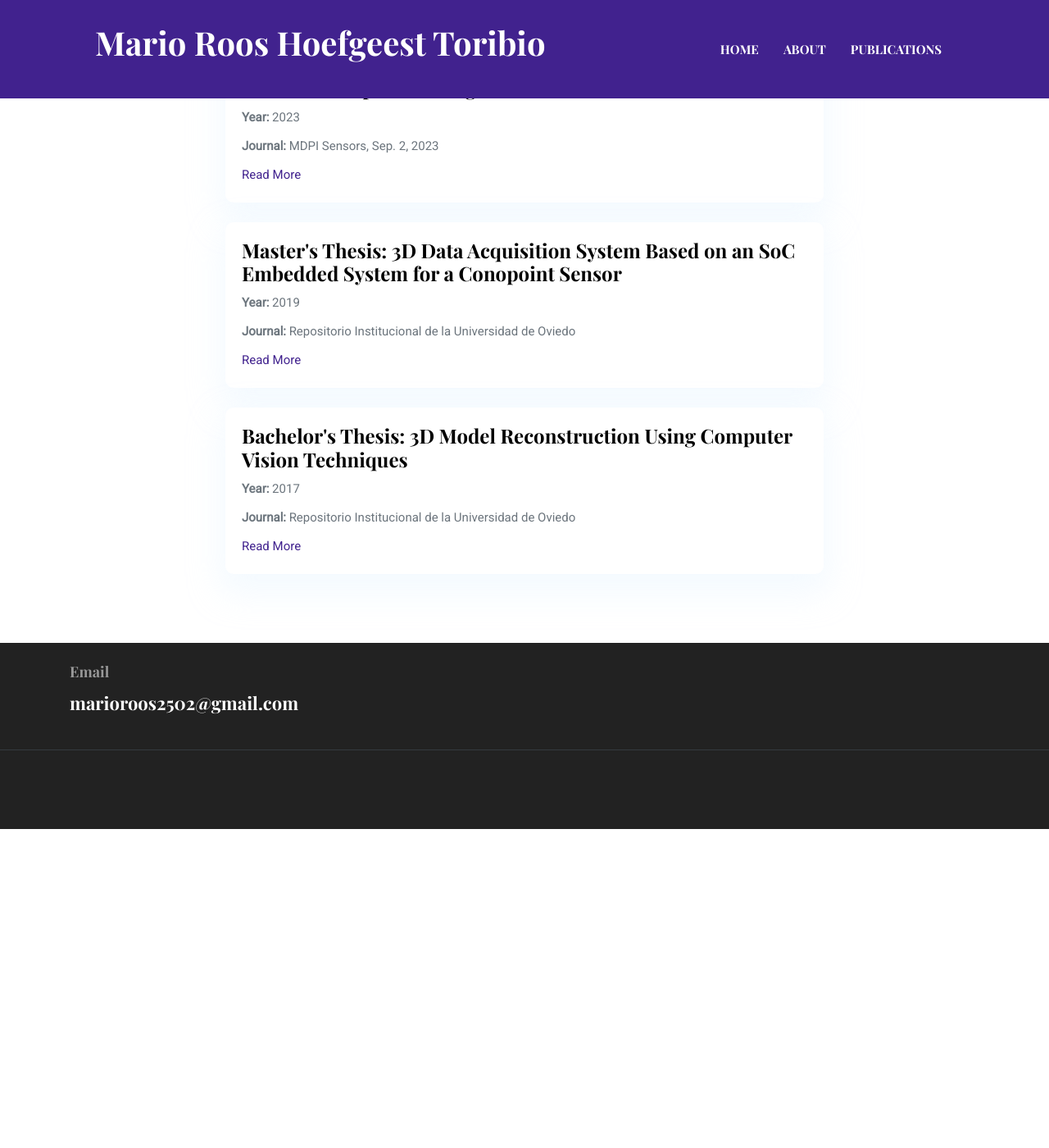
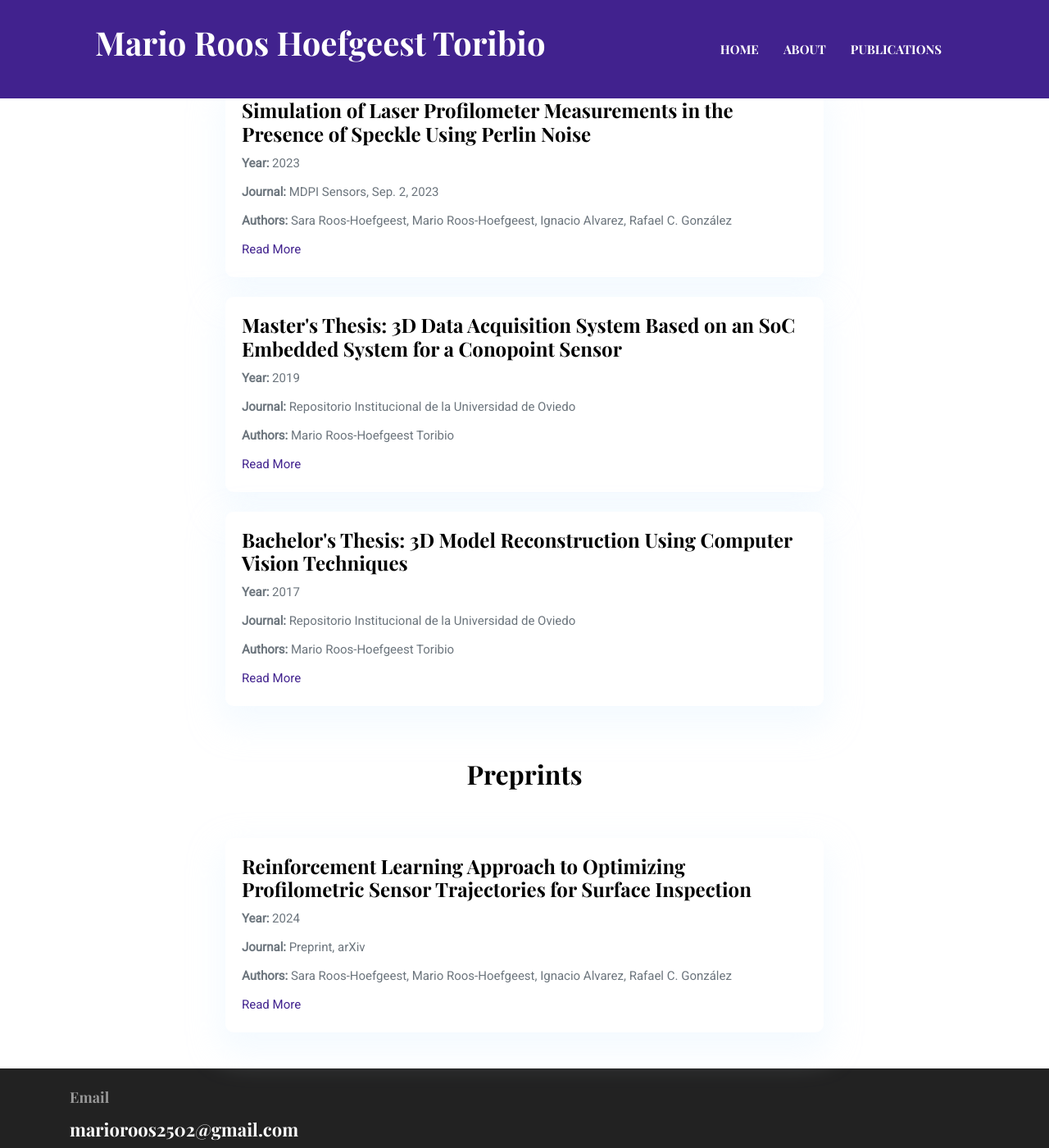
Before and after one commit to mariorht/me, a Jekyll site: the page built from _pages/publications.html, in a window 1280 px wide and 1400 px high, scrolled down 520 px. Shown: the whole window at 82% size. Built offline with Jekyll 4.4.1, drawn with Linux system fonts in a browser that asks for light colours; before the commit the page ends 1531 px from its top, so only the background shows below that.

Commit message:
Añadidas publicaciones

```diff
--- a/_data/settings.yml
+++ b/_data/settings.yml
@@ -167,21 +167,35 @@ publications:
       year: "2023",
       title: "Simulation of Laser Profilometer Measurements in the Presence of Speckle Using Perlin Noise",
       journal: "MDPI Sensors, Sep. 2, 2023",
-      link: "https://doi.org/10.3390/s23177624"
+      link: "https://doi.org/10.3390/s23177624",
+      authors: "Sara Roos-Hoefgeest, Mario Roos-Hoefgeest, Ignacio Alvarez, Rafael C. González",
+
     }
   - {
       year: "2019",
       title: "Master's Thesis: 3D Data Acquisition System Based on an SoC Embedded System for a Conopoint Sensor",
       journal: "Repositorio Institucional de la Universidad de Oviedo",
       link: "http://hdl.handle.net/10651/50424",
+      authors: "Mario Roos-Hoefgeest Toribio",
     }
   - {
       year: "2017",
       title: "Bachelor's Thesis: 3D Model Reconstruction Using Computer Vision Techniques",
       journal: "Repositorio Institucional de la Universidad de Oviedo",
       link: "https://hdl.handle.net/10651/76269",
+      authors: "Mario Roos-Hoefgeest Toribio",
     }
 
+# Preprints Section
+preprints-title: Preprints
+preprints:
+  - {
+      year: "2024",
+      title: "Reinforcement Learning Approach to Optimizing Profilometric Sensor Trajectories for Surface Inspection",
+      journal: "Preprint, arXiv",
+      link: "https://arxiv.org/abs/2409.03429",
+      authors: "Sara Roos-Hoefgeest, Mario Roos-Hoefgeest, Ignacio Alvarez, Rafael C. González",
+    }
 
 
 # Portfolio Page
--- a/_pages/publications.html
+++ b/_pages/publications.html
@@ -3,10 +3,14 @@ layout: page
 title: Publications
 ---
 
-<!-- publications -->
-<section class="section" style="padding: 60px 0;">
+<!-- Publications Section -->
+{% if site.data.settings.publications %}
+<section class="section">
   <div class="container">
     <div class="row">
+      <div class="col-12 text-center mb-5">
+        <h2 class="section-title">{{ site.data.settings.publications-title }}</h2>
+      </div>
       <div class="col-lg-8 mx-auto">
         {% for publication in site.data.settings.publications %}
         <div class="card shadow mb-4">
@@ -14,6 +18,7 @@ title: Publications
             <h4 class="card-title">{{ publication.title }}</h4>
             <p class="text-muted mb-2"><strong>Year:</strong> {{ publication.year }}</p>
             <p class="text-muted mb-2"><strong>Journal:</strong> {{ publication.journal }}</p>
+            <p class="text-muted mb-2"><strong>Authors:</strong> {{ publication.authors }}</p>
             {% if publication.link %}
             <p class="mb-0"><a href="{{ publication.link }}" target="_blank" class="text-primary">Read More</a></p>
             {% endif %}
@@ -24,4 +29,32 @@ title: Publications
     </div>
   </div>
 </section>
-<!-- /publications -->
+{% endif %}
+
+<!-- Preprints Section -->
+{% if site.data.settings.preprints %}
+<section class="section">
+  <div class="container">
+    <div class="row">
+      <div class="col-12 text-center mb-5">
+        <h2 class="section-title">{{ site.data.settings.preprints-title }}</h2>
+      </div>
+      <div class="col-lg-8 mx-auto">
+        {% for preprint in site.data.settings.preprints %}
+        <div class="card shadow mb-4">
+          <div class="card-body">
+            <h4 class="card-title">{{ preprint.title }}</h4>
+            <p class="text-muted mb-2"><strong>Year:</strong> {{ preprint.year }}</p>
+            <p class="text-muted mb-2"><strong>Journal:</strong> {{ preprint.journal }}</p>
+            <p class="text-muted mb-2"><strong>Authors:</strong> {{ preprint.authors }}</p>
+            {% if preprint.link %}
+            <p class="mb-0"><a href="{{ preprint.link }}" target="_blank" class="text-primary">Read More</a></p>
+            {% endif %}
+          </div>
+        </div>
+        {% endfor %}
+      </div>
+    </div>
+  </div>
+</section>
+{% endif %}
```
